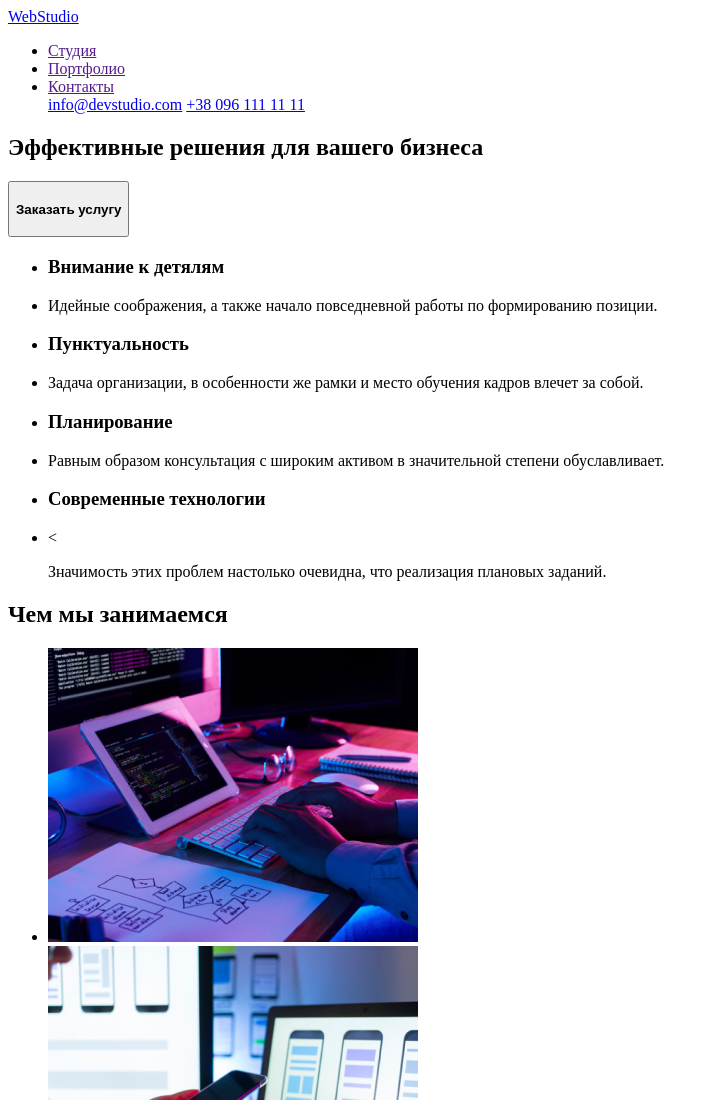
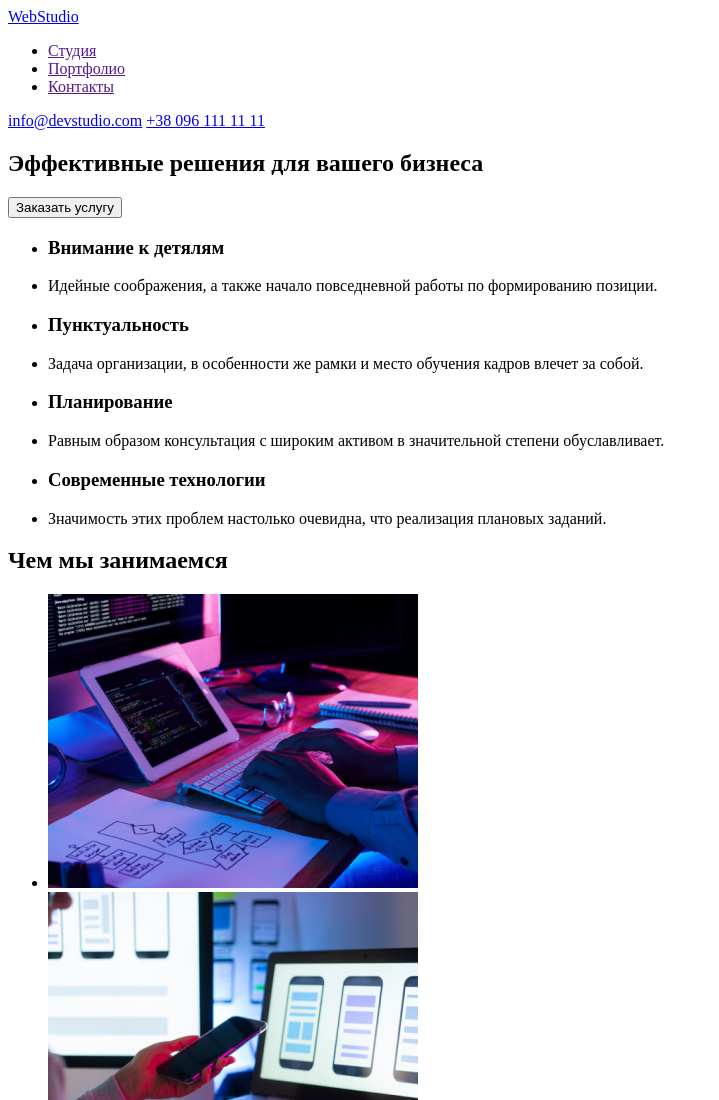
Before and after one commit to Ivan-Gamalyuk/goit-markup-hw-01, a plain HTML site: page index.html in a window 1280 px wide. Shown: the top 1100 px of the page, without its empty margins (0-719 px from the left). Drawn offline with Linux system fonts and the light colour scheme.

Commit message:
виправив помилки

```diff
--- a/index.html
+++ b/index.html
@@ -13,15 +13,16 @@
    <ul> <li><a href="">Студия</a></li>
     <li><a href="">Портфолио</a></li>
     <li><a href="">Контакты</a></li>
+</ul>
     <a href="mailto:info@devstudio.com">info@devstudio.com</a>
-    <a href="tel:+38 096 111 11 11">+38 096 111 11 11</a>
-</ul>
+    <a href="tel:+380961111111">+38 096 111 11 11</a>
+
 </header>
 
 <main>
  <section>
 <h1>Эффективные решения для вашего бизнеса</h1>
-<button type="button"><h4>Заказать услугу</h4></button>
+<button type="button">Заказать услугу</button>
 </section>
 <section>
     <ul>
@@ -32,7 +33,7 @@
     <li><h3>Планирование</h3></li>
     <li><p>Равным образом консультация с широким активом в значительной степени обуславливает.</p></li>
     <li><h3>Современные технологии</h3></li>
-    <li><<p>Значимость этих проблем настолько очевидна, что реализация плановых заданий.</p></li>
+    <li><p>Значимость этих проблем настолько очевидна, что реализация плановых заданий.</p></li>
 </ul>
 </section>
 <section>
```
